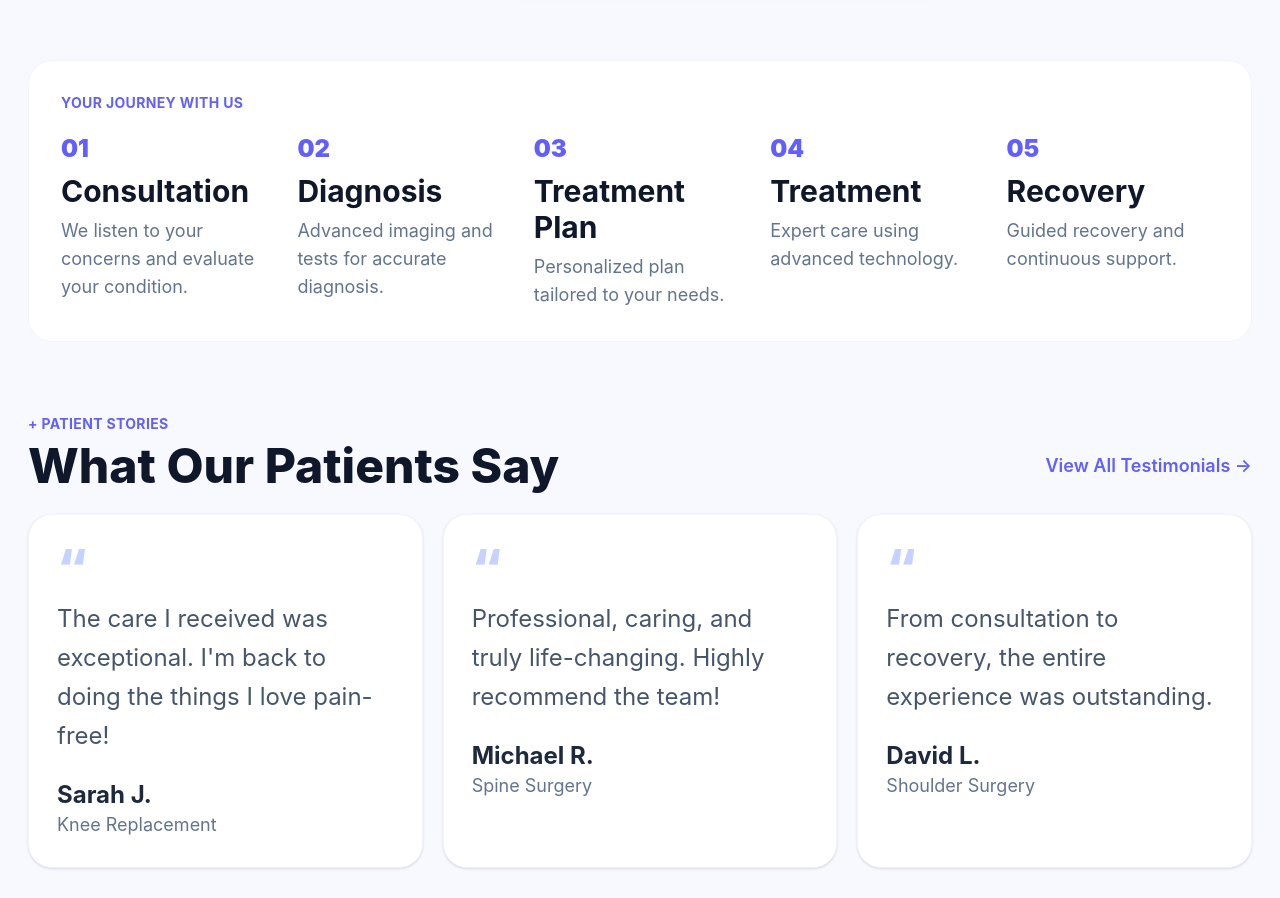
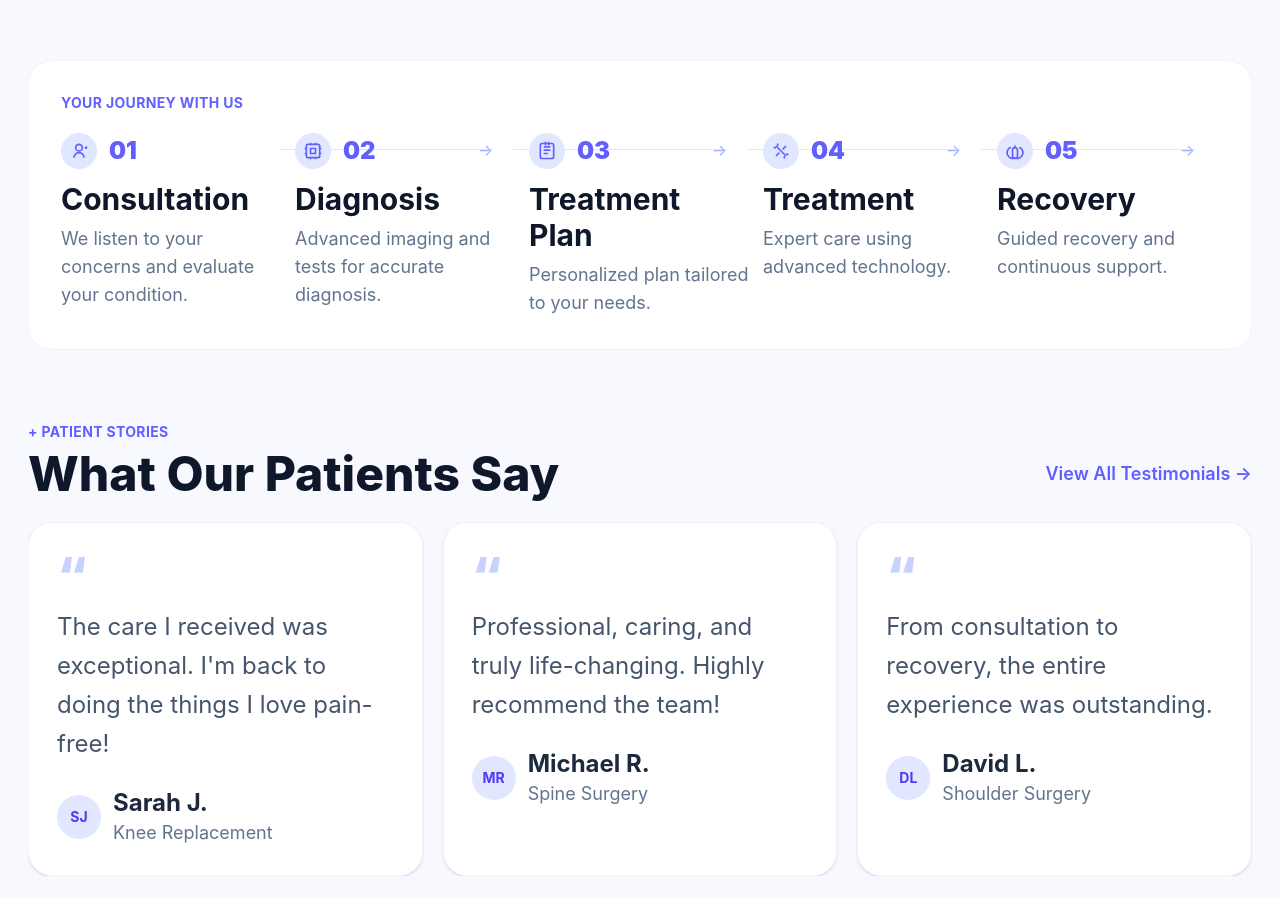
Before and after one commit to asimsharif01/orthocare, a Next.js app: page / in a window 1280 px wide. Shown: the part 2380-3278 px from the top of the page. Built offline with nearby package versions, Linux system fonts and the light colour scheme.

Commit message:
Add journey icons/arrows and testimonial slider controls

```diff
--- a/src/components/ui/Process.tsx
+++ b/src/components/ui/Process.tsx
@@ -1,9 +1,66 @@
 const steps = [
-  ["01", "Consultation", "We listen to your concerns and evaluate your condition."],
-  ["02", "Diagnosis", "Advanced imaging and tests for accurate diagnosis."],
-  ["03", "Treatment Plan", "Personalized plan tailored to your needs."],
-  ["04", "Treatment", "Expert care using advanced technology."],
-  ["05", "Recovery", "Guided recovery and continuous support."],
+  {
+    number: "01",
+    title: "Consultation",
+    description: "We listen to your concerns and evaluate your condition.",
+    icon: (
+      <svg viewBox="0 0 24 24" fill="none" stroke="currentColor" strokeWidth="2" className="h-5 w-5">
+        <path d="M12 12a4 4 0 1 0-4-4 4 4 0 0 0 4 4Z" />
+        <path d="M6 20a6 6 0 0 1 12 0" />
+        <path d="M19 8h3" />
+        <path d="M20.5 6.5v3" />
+      </svg>
+    ),
+  },
+  {
+    number: "02",
+    title: "Diagnosis",
+    description: "Advanced imaging and tests for accurate diagnosis.",
+    icon: (
+      <svg viewBox="0 0 24 24" fill="none" stroke="currentColor" strokeWidth="2" className="h-5 w-5">
+        <rect x="4" y="4" width="16" height="16" rx="2" />
+        <path d="M9 9h6v6H9z" />
+        <path d="M9 2v2M15 2v2M9 20v2M15 20v2M2 9h2M2 15h2M20 9h2M20 15h2" />
+      </svg>
+    ),
+  },
+  {
+    number: "03",
+    title: "Treatment Plan",
+    description: "Personalized plan tailored to your needs.",
+    icon: (
+      <svg viewBox="0 0 24 24" fill="none" stroke="currentColor" strokeWidth="2" className="h-5 w-5">
+        <rect x="4" y="3" width="16" height="18" rx="2" />
+        <path d="M8 7h8M8 11h8M8 15h5" />
+        <path d="M10 1v4M14 1v4" />
+      </svg>
+    ),
+  },
+  {
+    number: "04",
+    title: "Treatment",
+    description: "Expert care using advanced technology.",
+    icon: (
+      <svg viewBox="0 0 24 24" fill="none" stroke="currentColor" strokeWidth="2" className="h-5 w-5">
+        <path d="m6 6 12 12" />
+        <path d="m18 6-4 4" />
+        <path d="m10 14-4 4" />
+        <path d="M8 3v3M3 8h3M21 16h-3M16 21v-3" />
+      </svg>
+    ),
+  },
+  {
+    number: "05",
+    title: "Recovery",
+    description: "Guided recovery and continuous support.",
+    icon: (
+      <svg viewBox="0 0 24 24" fill="none" stroke="currentColor" strokeWidth="2" className="h-5 w-5">
+        <path d="M9 11a3 3 0 1 1 6 0v7a3 3 0 1 1-6 0v-7Z" />
+        <path d="M12 5v2" />
+        <path d="M7 7.5A6.5 6.5 0 0 0 12 20.5a6.5 6.5 0 0 0 5-13" />
+      </svg>
+    ),
+  },
 ];
 
 export default function Process() {
@@ -11,12 +68,24 @@ export default function Process() {
     <section className="mx-auto w-full max-w-[1240px] px-6 py-10 lg:px-2">
       <div className="rounded-3xl border border-slate-100 bg-white p-8">
         <p className="text-sm font-bold uppercase tracking-wide text-indigo-500">Your Journey With Us</p>
-        <div className="mt-5 grid gap-6 lg:grid-cols-5">
-          {steps.map(([number, title, desc]) => (
-            <article key={number}>
-              <p className="text-2xl font-black text-indigo-500">{number}</p>
-              <h3 className="mt-2 text-3xl font-bold text-slate-900">{title}</h3>
-              <p className="mt-2 text-lg text-slate-500">{desc}</p>
+        <div className="mt-5 grid gap-6 md:grid-cols-2 lg:grid-cols-5 lg:gap-3">
+          {steps.map((step, index) => (
+            <article key={step.number} className="relative">
+              <div className="mb-3 flex items-center gap-3">
+                <span className="flex h-9 w-9 items-center justify-center rounded-full bg-indigo-100 text-indigo-500">
+                  {step.icon}
+                </span>
+                <p className="text-2xl font-black text-indigo-500">{step.number}</p>
+              </div>
+
+              {index < steps.length - 1 && (
+                <div className="absolute top-4 left-[calc(100%-4px)] hidden h-px w-[calc(100%-8px)] bg-indigo-100 lg:block">
+                  <span className="absolute top-1/2 right-0 -translate-y-1/2 text-indigo-300">→</span>
+                </div>
+              )}
+
+              <h3 className="text-3xl font-bold text-slate-900">{step.title}</h3>
+              <p className="mt-2 text-lg text-slate-500">{step.description}</p>
             </article>
           ))}
         </div>
--- a/src/components/ui/Testimonials.tsx
+++ b/src/components/ui/Testimonials.tsx
@@ -1,38 +1,115 @@
+"use client";
+
+import { useMemo, useState } from "react";
+
 const testimonials = [
   {
     quote: "The care I received was exceptional. I'm back to doing the things I love pain-free!",
     name: "Sarah J.",
     treatment: "Knee Replacement",
+    avatar: "SJ",
   },
   {
     quote: "Professional, caring, and truly life-changing. Highly recommend the team!",
     name: "Michael R.",
     treatment: "Spine Surgery",
+    avatar: "MR",
   },
   {
     quote: "From consultation to recovery, the entire experience was outstanding.",
     name: "David L.",
     treatment: "Shoulder Surgery",
+    avatar: "DL",
+  },
+  {
+    quote: "The team explained every step and made me feel confident from day one.",
+    name: "Anita P.",
+    treatment: "ACL Reconstruction",
+    avatar: "AP",
   },
 ];
 
 export default function Testimonials() {
+  const [activeIndex, setActiveIndex] = useState(0);
+  const visibleCards = 3;
+
+  const pages = useMemo(() => {
+    const chunks = [];
+
+    for (let i = 0; i < testimonials.length; i += visibleCards) {
+      chunks.push(testimonials.slice(i, i + visibleCards));
+    }
+
+    return chunks;
+  }, []);
+
+  const canGoPrev = activeIndex > 0;
+  const canGoNext = activeIndex < pages.length - 1;
+
   return (
     <section className="mx-auto w-full max-w-[1240px] px-6 py-8 lg:px-2">
       <p className="text-sm font-bold uppercase tracking-wide text-indigo-500">+ Patient Stories</p>
-      <div className="mt-2 mb-6 flex items-center justify-between">
+      <div className="mt-2 mb-6 flex items-center justify-between gap-4">
         <h2 className="text-5xl font-extrabold text-slate-900">What Our Patients Say</h2>
-        <button className="text-lg font-semibold text-indigo-500">View All Testimonials →</button>
+        <button className="hidden text-lg font-semibold text-indigo-500 md:block">View All Testimonials →</button>
       </div>
-      <div className="grid gap-5 lg:grid-cols-3">
-        {testimonials.map((item) => (
-          <article key={item.name} className="rounded-3xl border border-slate-100 bg-white p-7 shadow-sm">
-            <p className="text-5xl font-black text-indigo-200">“</p>
-            <p className="mt-2 text-2xl leading-relaxed text-slate-600">{item.quote}</p>
-            <p className="mt-6 text-2xl font-bold text-slate-800">{item.name}</p>
-            <p className="text-lg text-slate-500">{item.treatment}</p>
-          </article>
+
+      <div className="overflow-hidden">
+        <div
+          className="flex transition-transform duration-300 ease-out"
+          style={{ transform: `translateX(-${activeIndex * 100}%)` }}
+        >
+          {pages.map((page, pageIndex) => (
+            <div key={pageIndex} className="grid min-w-full gap-5 lg:grid-cols-3">
+              {page.map((item) => (
+                <article key={item.name} className="rounded-3xl border border-slate-100 bg-white p-7 shadow-sm">
+                  <p className="text-5xl font-black text-indigo-200">“</p>
+                  <p className="mt-2 text-2xl leading-relaxed text-slate-600">{item.quote}</p>
+                  <div className="mt-6 flex items-center gap-3">
+                    <span className="inline-flex h-11 w-11 items-center justify-center rounded-full bg-indigo-100 text-sm font-bold text-indigo-600">
+                      {item.avatar}
+                    </span>
+                    <div>
+                      <p className="text-2xl font-bold text-slate-800">{item.name}</p>
+                      <p className="text-lg text-slate-500">{item.treatment}</p>
+                    </div>
+                  </div>
+                </article>
+              ))}
+            </div>
+          ))}
+        </div>
+      </div>
+
+      <div className="mt-6 flex items-center justify-center gap-2">
+        <button
+          className="rounded-full border border-indigo-200 px-3 py-1 text-indigo-500 disabled:cursor-not-allowed disabled:opacity-40"
+          onClick={() => canGoPrev && setActiveIndex((current) => current - 1)}
+          disabled={!canGoPrev}
+          aria-label="Previous testimonials"
+        >
+          ←
+        </button>
+
+        {pages.map((_, index) => (
+          <button
+            key={index}
+            className={`h-2.5 w-2.5 rounded-full ${
+              activeIndex === index ? "bg-indigo-500" : "bg-indigo-200"
+            }`}
+            onClick={() => setActiveIndex(index)}
+            aria-label={`Go to testimonial page ${index + 1}`}
+          />
         ))}
+
+        <button
+          className="rounded-full border border-indigo-200 px-3 py-1 text-indigo-500 disabled:cursor-not-allowed disabled:opacity-40"
+          onClick={() => canGoNext && setActiveIndex((current) => current + 1)}
+          disabled={!canGoNext}
+          aria-label="Next testimonials"
+        >
+          →
+        </button>
       </div>
     </section>
   );
```
